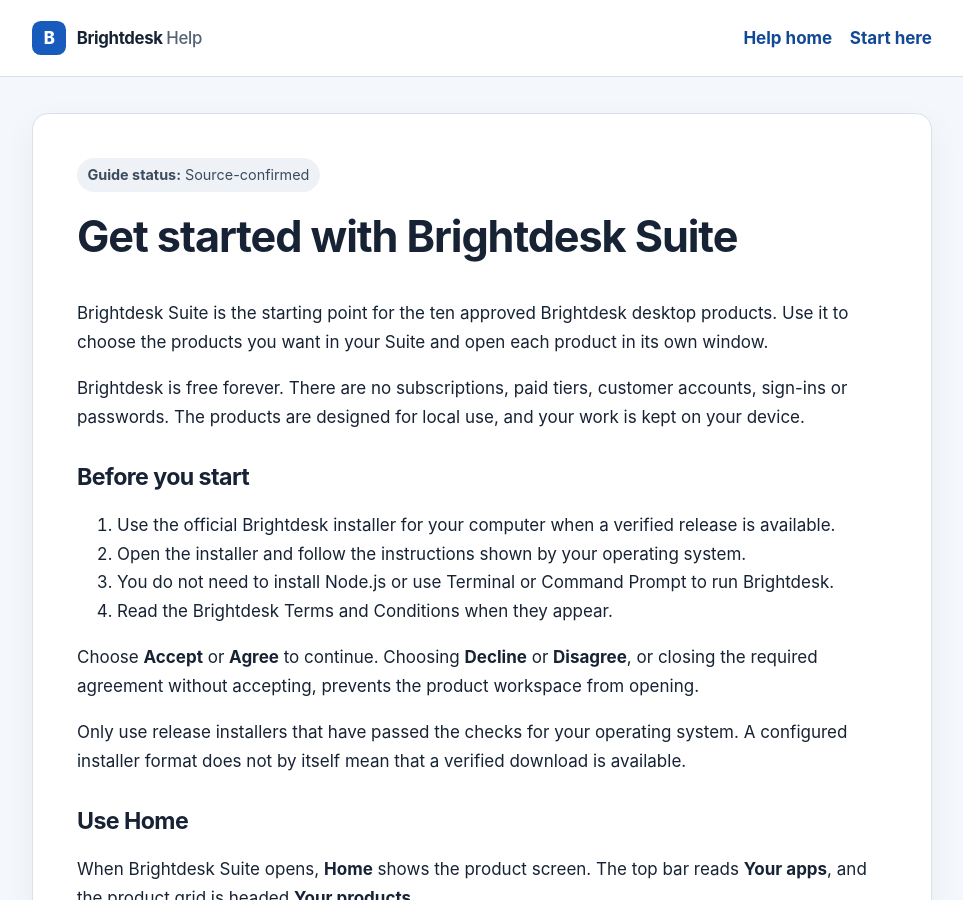
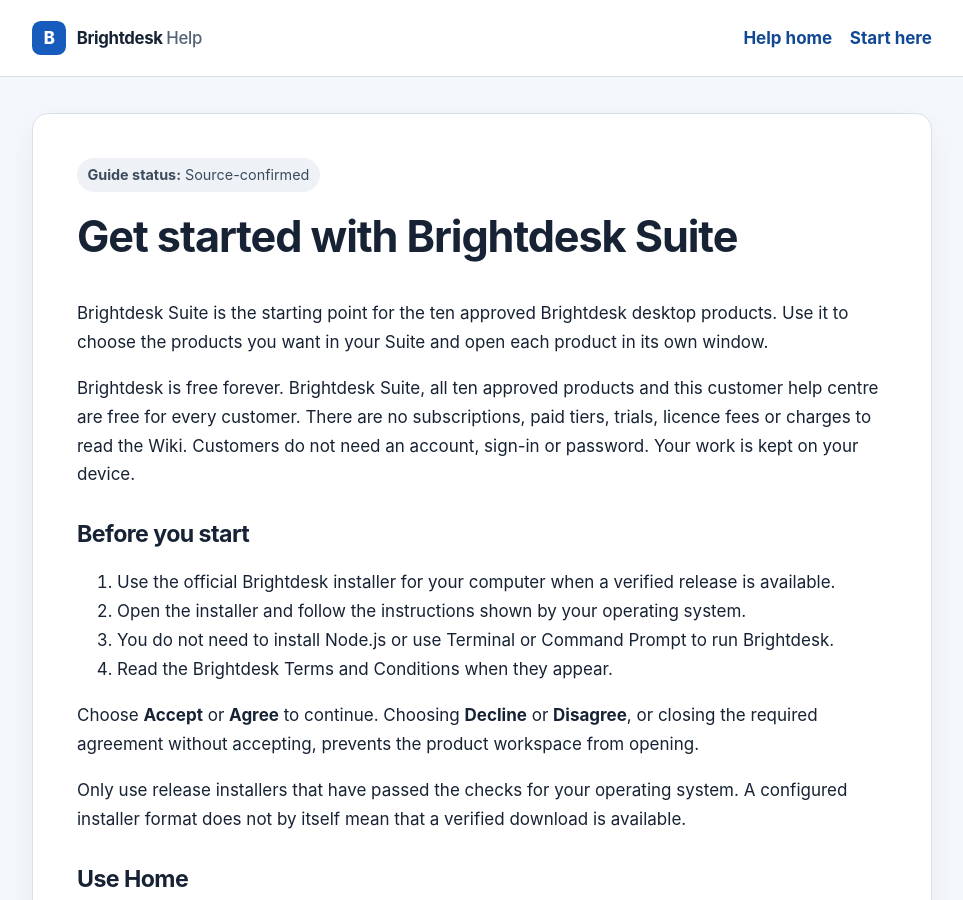
Before and after one commit to conz20/Brightdesk-Wiki, a Jekyll site: the page built from docs/customer-start-here.md, in a window 1280 px wide and 900 px high. Shown: the whole window, without its empty margins (158-1121 px from the left). Built offline with Jekyll 4.4.1, drawn with Linux system fonts in a browser that asks for light colours.

Commit message:
docs: clarify free customer help and products

```diff
--- a/docs/customer-start-here.md
+++ b/docs/customer-start-here.md
@@ -10,7 +10,7 @@ permalink: /customer-start-here.html
 
 Brightdesk Suite is the starting point for the ten approved Brightdesk desktop products. Use it to choose the products you want in your Suite and open each product in its own window.
 
-Brightdesk is free forever. There are no subscriptions, paid tiers, customer accounts, sign-ins or passwords. The products are designed for local use, and your work is kept on your device.
+Brightdesk is free forever. Brightdesk Suite, all ten approved products and this customer help centre are free for every customer. There are no subscriptions, paid tiers, trials, licence fees or charges to read the Wiki. Customers do not need an account, sign-in or password. Your work is kept on your device.
 
 ## Before you start
 
```
